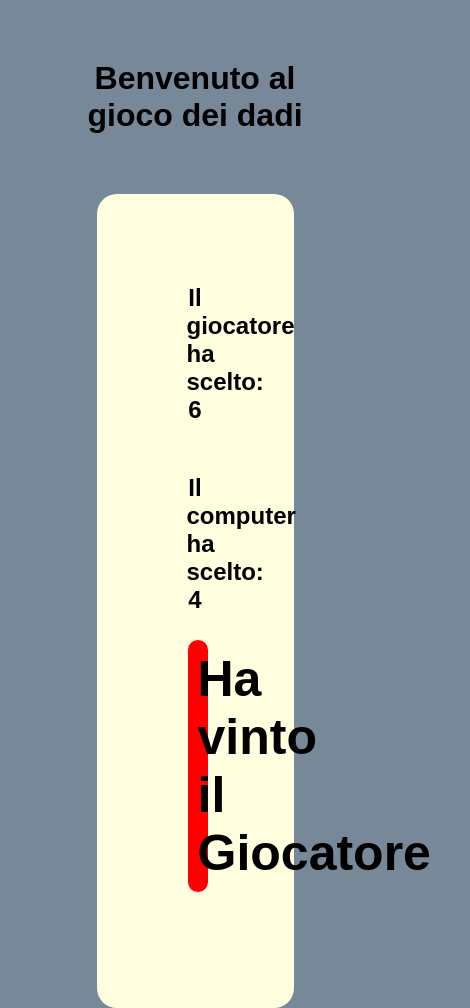
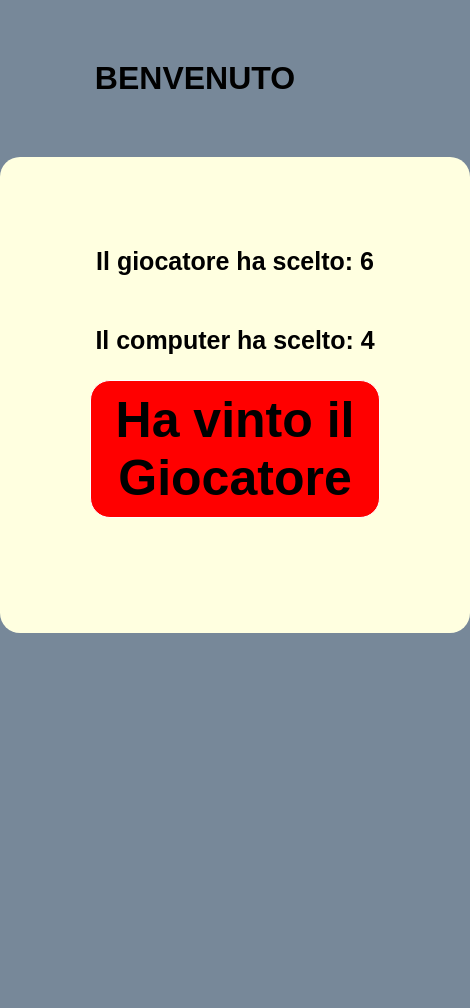
Before and after one commit to Marcotexcode/js-mail-dadi, a plain HTML site: page index.html in a window 390 px wide. Shown: the whole page, 470 px wide, since content can reach past the window. After the commit the page ends 844 px from the top, so only its background shows below. Drawn offline with Linux system fonts and the light colour scheme.

Commit message:
responsive

```diff
--- a/css/style.css
+++ b/css/style.css
@@ -18,7 +18,8 @@ body {
 }
 
 .container h1 {
-    margin: 60px;
+    text-transform: uppercase;
+    margin: 60px 0px;
 }
 
 .scelte {
@@ -30,6 +31,7 @@ body {
 }
 
 .scelte h2 {
+    font-size: 25px;
     margin: 50px;
 }
 
@@ -61,3 +63,12 @@ body {
         transform: translateY(0);
     }
 }
+
+
+
+@media screen and (max-width: 800px) {
+
+    .scelte{
+        width: 100%;
+    }
+}
--- a/index.html
+++ b/index.html
@@ -11,7 +11,7 @@
 
     <div class="container">
 
-        <h1>Benvenuto al gioco dei dadi</h1>
+        <h1>Benvenuto</h1>
 
 
         <div class="scelte">
```
